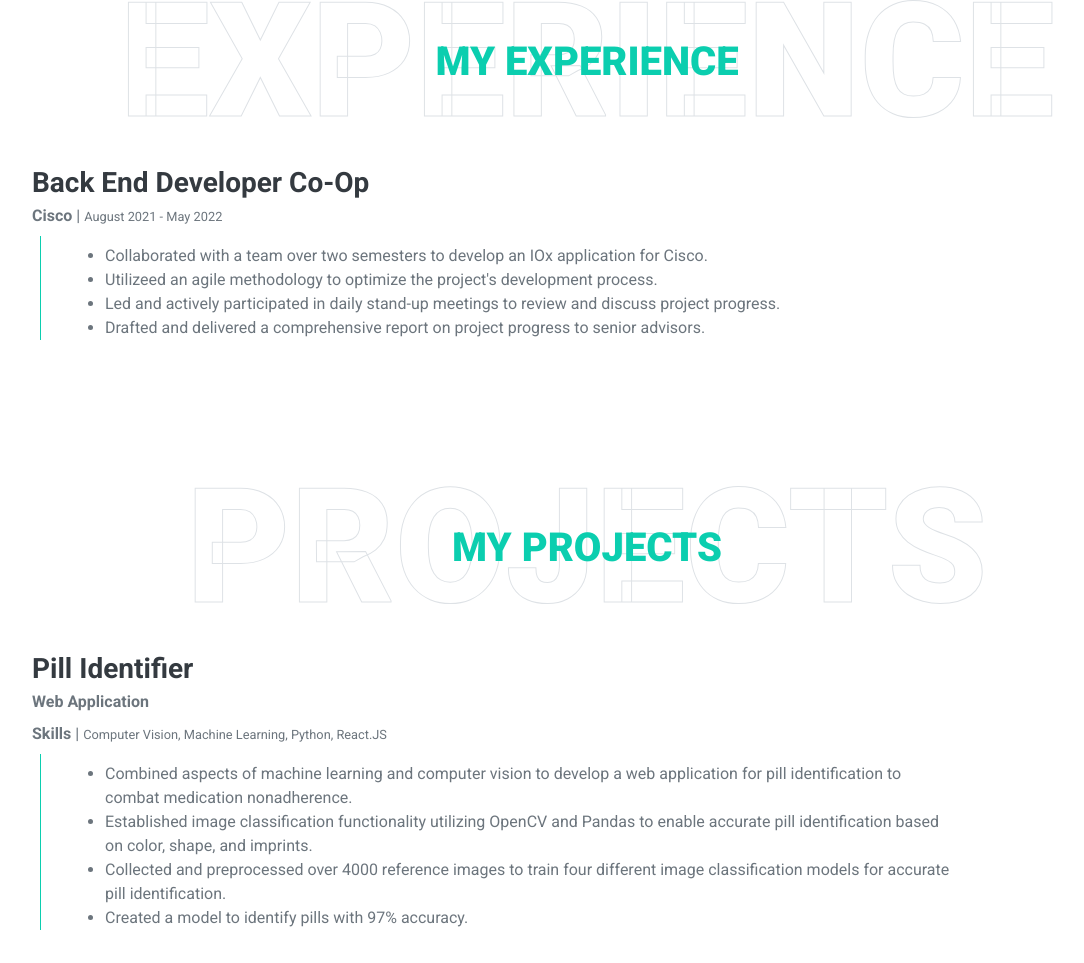
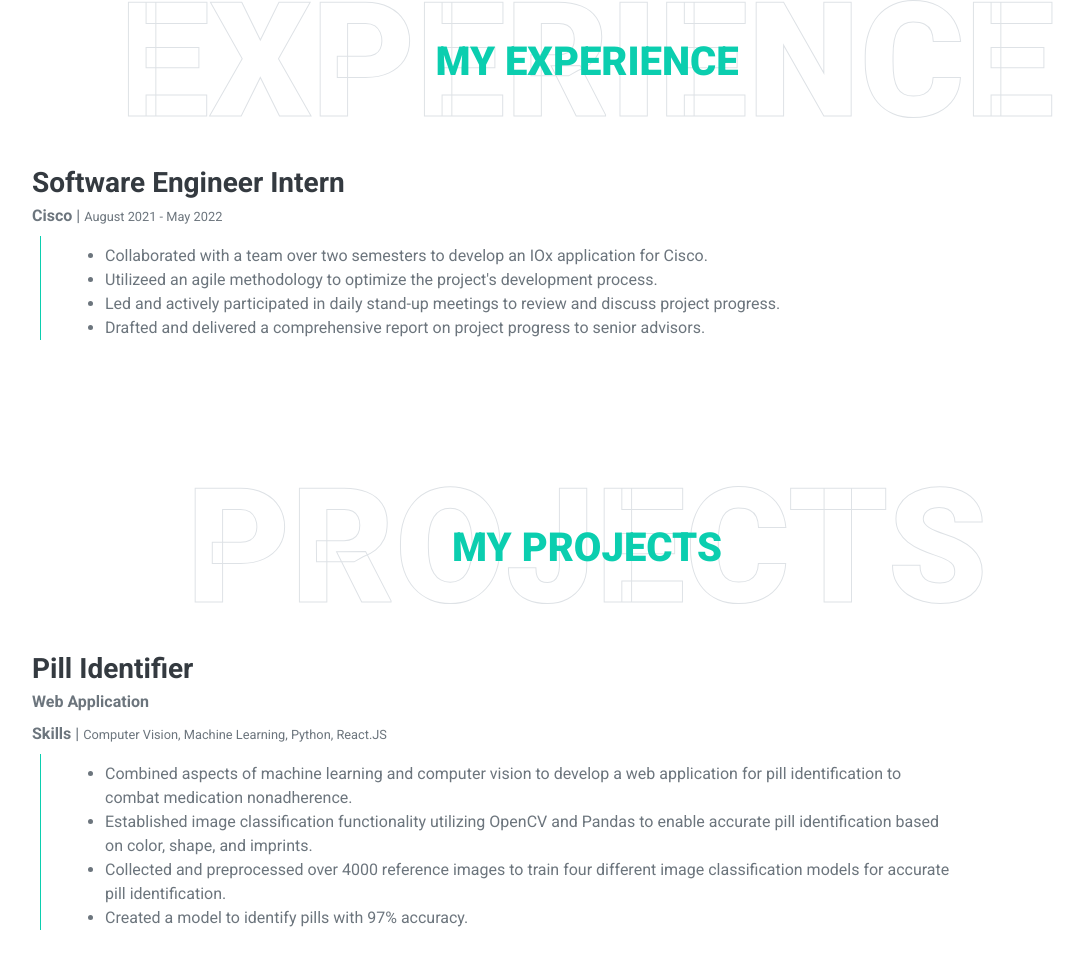
Before and after one commit to Ryant220/Portfolio, a plain HTML site: page index.html in a window 1280 px wide. Shown: the part 2213-3176 px from the top of the page, without its empty margins (53-1137 px from the left). Drawn offline with nearby package versions, Linux system fonts and the light colour scheme.

Commit message:
title change

```diff
--- a/index.html
+++ b/index.html
@@ -181,7 +181,7 @@
             </div>
             <div class="row align-items-center">
                 <div class="col-lg-10">
-                    <h3 class="mb-1">Back End Developer Co-Op</h3>
+                    <h3 class="mb-1">Software Engineer Intern</h3>
                     <p class="mb-2"><strong>Cisco</strong> | <small>August 2021 - May 2022</small></p>
                     <div class="border-left border-primary pt-2 pl-4 ml-2">
                         <ul>
```
